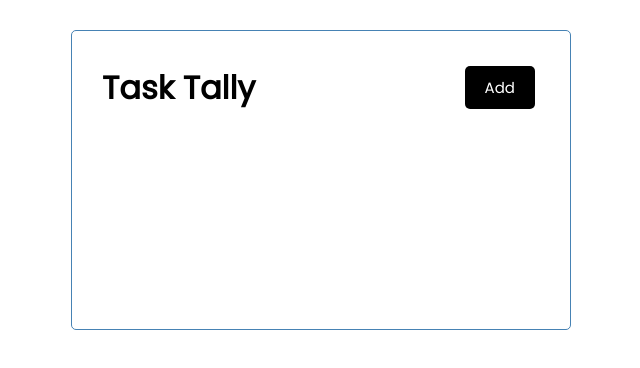
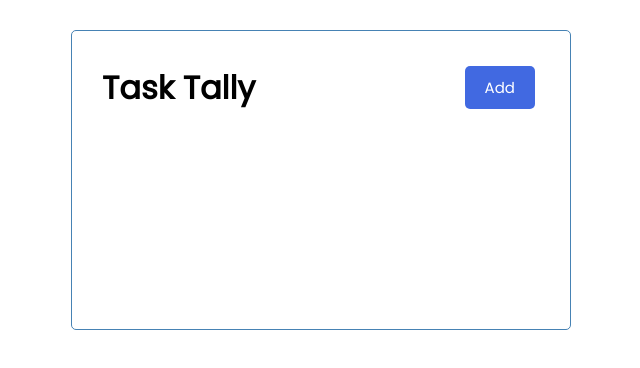
Before and after one commit to AhmadRazaJamal/Task-Tally, a React (Create React App) app: page / in a window 1280 px wide. Shown: the top 368 px of the page, without its empty margins (319-959 px from the left). Built offline with nearby package versions, Linux system fonts and the light colour scheme.

Commit message:
added task and tasks components

```diff
--- /dev/null
+++ b/src/ components/Button.js
@@ -0,0 +1,21 @@
+import React from 'react'
+
+const Button = ({label, color, onClick}) => {
+  return (
+    <button
+        variant="contained"
+        color="success"
+        className='btn'
+        style={{backgroundColor: color}}
+        onClick={onClick}
+    >
+        {label}
+    </button>
+  )
+}
+
+Button.defaultProps = {
+    color: "blue"
+}
+
+export default Button
--- a/src/ components/Header.js
+++ b/src/ components/Header.js
@@ -1,13 +1,16 @@
 import React from 'react'
-import Typography from '@mui/material/Typography';
+import Button from './Button'
 
 const Header = () => {
+
+  const onClick = () => {
+
+  }
+
   return (
     <header className='header'>
     <h1 variant="h3" gutterBottom component="div">Task Tally</h1>
-    <button variant="contained" color="success" className='btn'>
-        Add
-    </button>
+    <Button label="Add" color="royalblue"/>
     </header>
   )
 }
--- /dev/null
+++ b/src/ components/Task.js
@@ -0,0 +1,12 @@
+import React from 'react'
+
+const Task = ({task}) => {
+  return (
+    <div className='task'>
+        <h3>{task.text}</h3>
+        <p>{task.day}</p>
+    </div>
+  )
+}
+
+export default Task
--- /dev/null
+++ b/src/ components/Tasks.js
@@ -0,0 +1,13 @@
+import Task from './Task'
+
+const Tasks = ({ tasks, onDelete, onToggle }) => {
+  return (
+    <>
+      {tasks.map((task, index) => (
+        <Task key={index} task={task} onDelete={onDelete} onToggle={onToggle} />
+      ))}
+    </>
+  )
+}
+
+export default Tasks
--- a/src/App.js
+++ b/src/App.js
@@ -1,9 +1,14 @@
 import Header from './ components/Header';
+import Tasks from './ components/Tasks';
+import {useState} from 'react';
 
 function App() {
+  const [tasks, setTasks] = useState([])
+
   return (
     <div className="container">
       <Header />
+      <Tasks tasks={tasks} />
     </div>
   );
 }
```
